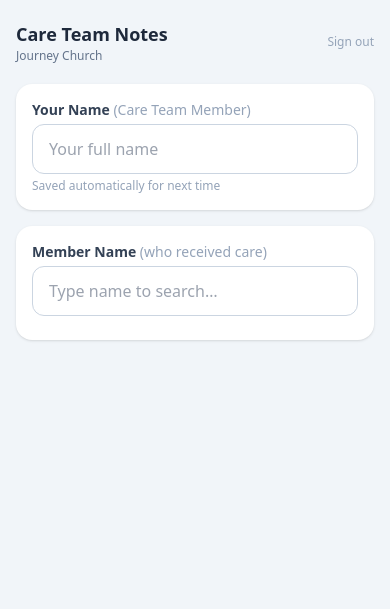
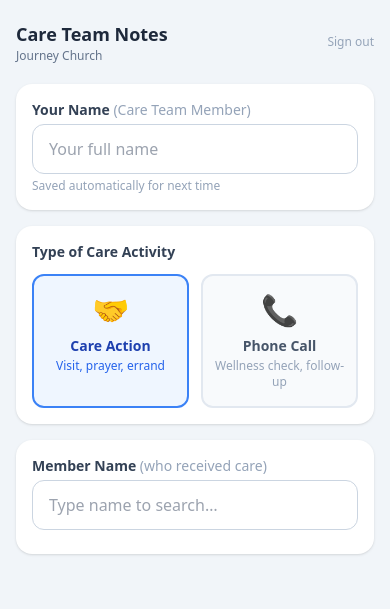
Before and after one commit to KK4ECR/journey-care-notes, a Flask app: page / in a window 390 px wide. Shown: the top 609 px of the page. Run offline with Flask 3, Linux system fonts and the light colour scheme; the visitor is signed in with stand-in values (Sample User, id 1); data that the repository does not hold is empty; some libraries are stand-ins or nearby versions.

Commit message:
Add note type selector, phone call category, email/phone in search results

```diff
--- a/app.py
+++ b/app.py
@@ -16,12 +16,15 @@ app.permanent_session_lifetime = timedelta(days=7)
 
 PCO_CLIENT_ID = os.environ.get('PCO_CLIENT_ID')
 PCO_SECRET = os.environ.get('PCO_SECRET')
+PCO_BASE = 'https://api.planningcenteronline.com'
+CARE_CATEGORY_NAME  = os.environ.get('CARE_CATEGORY_NAME',  'Care Team Actions')
+PHONE_CATEGORY_NAME = os.environ.get('PHONE_CATEGORY_NAME', 'Care Phone Calls')
+
+_category_cache = {}   # name -> id
+
+
 def get_pin():
     return os.environ.get('APP_PIN', '1234')
-PCO_BASE = 'https://api.planningcenteronline.com'
-CARE_CATEGORY_NAME = os.environ.get('CARE_CATEGORY_NAME', 'Care Team Actions')
-
-_category_cache = {}
 
 
 def pco_auth():
@@ -36,6 +39,41 @@ def require_auth(f):
         return f(*args, **kwargs)
     return decorated
 
+
+def get_or_create_category(name):
+    """Return the PCO note category ID for `name`, creating it if needed."""
+    if name in _category_cache:
+        return _category_cache[name]
+
+    resp = requests.get(
+        f'{PCO_BASE}/people/v2/note_categories',
+        params={'per_page': 100},
+        auth=pco_auth(),
+        timeout=10
+    )
+    if resp.ok:
+        for cat in resp.json().get('data', []):
+            if cat['attributes'].get('name') == name:
+                _category_cache[name] = cat['id']
+                return cat['id']
+
+    # Not found — create it
+    payload = {'data': {'type': 'NoteCategory', 'attributes': {'name': name}}}
+    resp = requests.post(
+        f'{PCO_BASE}/people/v2/note_categories',
+        json=payload,
+        auth=pco_auth(),
+        timeout=10
+    )
+    if resp.ok:
+        cat_id = resp.json()['data']['id']
+        _category_cache[name] = cat_id
+        return cat_id
+
+    return None
+
+
+# ── Routes ────────────────────────────────────────────────────
 
 @app.route('/')
 def index():
@@ -52,11 +90,21 @@ def login():
     return jsonify({'error': 'Incorrect PIN'}), 401
 
 
-
 @app.route('/api/logout', methods=['POST'])
 def logout():
     session.clear()
     return jsonify({'success': True})
+
+
+@app.route('/api/categories')
+@require_auth
+def get_categories():
+    care_id  = get_or_create_category(CARE_CATEGORY_NAME)
+    phone_id = get_or_create_category(PHONE_CATEGORY_NAME)
+    return jsonify({
+        'care':  {'id': care_id,  'name': CARE_CATEGORY_NAME},
+        'phone': {'id': phone_id, 'name': PHONE_CATEGORY_NAME},
+    })
 
 
 @app.route('/api/search')
@@ -68,7 +116,12 @@ def search_people():
 
     resp = requests.get(
         f'{PCO_BASE}/people/v2/people',
-        params={'where[search_name]': name, 'per_page': 20, 'order': 'last_name'},
+        params={
+            'where[search_name]': name,
+            'per_page': 20,
+            'order': 'last_name',
+            'include': 'emails,phone_numbers',
+        },
         auth=pco_auth(),
         timeout=10
     )
@@ -76,57 +129,57 @@ def search_people():
     if not resp.ok:
         return jsonify({'error': 'PCO search failed'}), 502
 
+    data = resp.json()
+
+    # Build lookup: (Type, id) -> attributes
+    included = {}
+    for item in data.get('included', []):
+        included[(item['type'], item['id'])] = item.get('attributes', {})
+
     people = []
-    for person in resp.json().get('data', []):
+    for person in data.get('data', []):
         attrs = person.get('attributes', {})
+        rels  = person.get('relationships', {})
+
+        # Primary email (fall back to first)
+        email = ''
+        for ref in rels.get('emails', {}).get('data', []):
+            ea = included.get(('Email', ref['id']), {})
+            if ea.get('primary') or not email:
+                email = ea.get('address', '')
+
+        # Primary phone (fall back to first)
+        phone = ''
+        for ref in rels.get('phone_numbers', {}).get('data', []):
+            pa = included.get(('PhoneNumber', ref['id']), {})
+            if pa.get('primary') or not phone:
+                phone = pa.get('number', '')
+
         people.append({
-            'id': person['id'],
-            'name': attrs.get('name', ''),
+            'id':         person['id'],
+            'name':       attrs.get('name', ''),
             'membership': attrs.get('membership', '') or attrs.get('status', ''),
+            'email':      email,
+            'phone':      phone,
         })
 
     return jsonify(people)
 
 
-@app.route('/api/care_category_id')
-@require_auth
-def get_care_category_id():
-    global _category_cache
-    if 'id' in _category_cache:
-        return jsonify(_category_cache)
-
-    resp = requests.get(
-        f'{PCO_BASE}/people/v2/note_categories',
-        params={'per_page': 100},
-        auth=pco_auth(),
-        timeout=10
-    )
-
-    if not resp.ok:
-        return jsonify({'error': 'Failed to fetch categories'}), 502
-
-    for cat in resp.json().get('data', []):
-        if cat['attributes'].get('name') == CARE_CATEGORY_NAME:
-            _category_cache = {'id': cat['id'], 'name': cat['attributes']['name']}
-            return jsonify(_category_cache)
-
-    _category_cache = {'id': None, 'name': None,
-                       'warning': f'Category "{CARE_CATEGORY_NAME}" not found in PCO'}
-    return jsonify(_category_cache)
-
-
 @app.route('/api/add_note', methods=['POST'])
 @require_auth
 def add_note():
-    body = request.get_json() or {}
-    person_id = body.get('person_id')
-    person_name = body.get('person_name', '')
-    note_text = body.get('note', '').strip()
-    category_id = body.get('category_id')
+    body             = request.get_json() or {}
+    person_id        = body.get('person_id')
+    note_text        = body.get('note', '').strip()
+    note_type        = body.get('note_type', 'care')   # 'care' or 'phone'
     care_member_name = body.get('care_member_name', '').strip()
 
     if not person_id or not note_text or not care_member_name:
         return jsonify({'error': 'Missing required fields'}), 400
+
+    category_name = PHONE_CATEGORY_NAME if note_type == 'phone' else CARE_CATEGORY_NAME
+    category_id   = get_or_create_category(category_name)
 
     full_note = f"Care Team Note by {care_member_name}:\n\n{note_text}"
 
@@ -136,7 +189,6 @@ def add_note():
             'attributes': {'note': full_note}
         }
     }
-
     if category_id:
         payload['data']['relationships'] = {
             'note_category': {
@@ -154,7 +206,7 @@ def add_note():
     if not resp.ok:
         return jsonify({'error': f'Failed to save note: {resp.text}'}), 502
 
-    return jsonify({'success': True})
+    return jsonify({'success': True, 'category': category_name})
 
 
 if __name__ == '__main__':
--- a/templates/index.html
+++ b/templates/index.html
@@ -56,7 +56,7 @@
     <div class="text-6xl mb-4">✅</div>
     <h2 class="text-xl font-bold text-slate-800 mb-2">Note Saved!</h2>
     <p class="text-slate-600 mb-1">Added to <span id="successName" class="font-semibold text-slate-800"></span>'s profile</p>
-    <p class="text-xs text-slate-400 mb-7">Filed under <em>Care Team Actions</em></p>
+    <p class="text-xs text-slate-400 mb-7">Filed under <em id="successCategory"></em></p>
     <button onclick="resetForm()"
             class="w-full bg-blue-600 text-white rounded-xl px-4 py-3 font-semibold hover:bg-blue-700 active:scale-95 transition-all">
       Add Another Note
@@ -77,13 +77,34 @@
       <p class="text-xs text-slate-400 mt-1">Saved automatically for next time</p>
     </div>
 
-    <!-- Step 2: Member search -->
+    <!-- Step 2: Note type -->
+    <div class="bg-white rounded-2xl shadow p-4 mb-4">
+      <label class="block text-sm font-semibold text-slate-700 mb-3">Type of Care Activity</label>
+      <div class="grid grid-cols-2 gap-3">
+
+        <button id="typeBtnCare" onclick="selectNoteType('care')"
+                class="flex flex-col items-center py-4 px-2 rounded-xl border-2 border-blue-500 bg-blue-50 transition-all active:scale-95">
+          <span class="text-3xl mb-2">🤝</span>
+          <p class="font-semibold text-sm text-blue-800">Care Action</p>
+          <p class="text-xs text-blue-600 mt-0.5 text-center">Visit, prayer, errand</p>
+        </button>
+
+        <button id="typeBtnPhone" onclick="selectNoteType('phone')"
+                class="flex flex-col items-center py-4 px-2 rounded-xl border-2 border-slate-200 bg-slate-50 transition-all active:scale-95">
+          <span class="text-3xl mb-2">📞</span>
+          <p class="font-semibold text-sm text-slate-600">Phone Call</p>
+          <p class="text-xs text-slate-400 mt-0.5 text-center">Wellness check, follow-up</p>
+        </button>
+
+      </div>
+    </div>
+
+    <!-- Step 3: Member search -->
     <div class="bg-white rounded-2xl shadow p-4 mb-4">
       <label class="block text-sm font-semibold text-slate-700 mb-1">
         Member Name <span class="font-normal text-slate-400">(who received care)</span>
       </label>
 
-      <!-- Search input -->
       <div class="relative">
         <input id="searchInput" type="search" placeholder="Type name to search…"
                autocomplete="off" autocorrect="off" spellcheck="false"
@@ -101,9 +122,10 @@
         <div>
           <p class="font-semibold text-blue-800" id="selectedName"></p>
           <p class="text-xs text-blue-500" id="selectedMembership"></p>
+          <p class="text-xs text-slate-500 mt-0.5" id="selectedContact"></p>
         </div>
         <button onclick="clearSelection()"
-                class="ml-3 text-blue-400 hover:text-blue-700 text-sm font-medium transition-colors">
+                class="ml-3 text-blue-400 hover:text-blue-700 text-sm font-medium transition-colors flex-shrink-0">
           ✕ Change
         </button>
       </div>
@@ -112,11 +134,13 @@
       <div id="searchResults" class="mt-2 space-y-1"></div>
     </div>
 
-    <!-- Step 3: Note -->
+    <!-- Step 4: Note -->
     <div id="noteSection" class="hidden bg-white rounded-2xl shadow p-4 mb-4 fade-in">
-      <label class="block text-sm font-semibold text-slate-700 mb-1">Care Team Activity Note</label>
+      <label class="block text-sm font-semibold text-slate-700 mb-1">
+        Note <span id="noteSectionLabel" class="font-normal text-slate-400"></span>
+      </label>
       <textarea id="noteText" rows="6"
-                placeholder="Describe the care activity — e.g. 'Visited John at home on May 21. He is recovering well from surgery and appreciated the prayer time together.'"
+                placeholder="Describe what happened…"
                 class="w-full border border-slate-300 rounded-xl px-4 py-3 text-slate-800 focus:outline-none focus:ring-2 focus:ring-blue-500 resize-none leading-relaxed"></textarea>
 
       <div id="submitError" class="hidden mt-2 text-red-600 text-sm"></div>
@@ -133,12 +157,17 @@
 <script>
   let selectedPersonId   = null;
   let selectedPersonName = null;
-  let careCategoryId     = null;
+  let selectedNoteType   = 'care';
+  let noteCategories     = { care: null, phone: null };
   let searchTimer        = null;
+
+  const placeholders = {
+    care:  "Describe the care activity — e.g. 'Visited John at home on May 21. He is recovering well from surgery and appreciated the prayer time together.'",
+    phone: "Describe the call — e.g. 'Called to check in after his procedure. He is doing well and mentioned he could use a grocery run this week.'"
+  };
 
   // ── Initialisation ──────────────────────────────────────
   window.addEventListener('DOMContentLoaded', () => {
-    // Restore caregiver name
     const saved = localStorage.getItem('caregiverName');
     if (saved) document.getElementById('caregiverName').value = saved;
 
@@ -161,14 +190,14 @@
     });
 
     {% if authenticated %}
-    fetchCategoryId();
+    fetchCategories();
     {% endif %}
   });
 
   // ── PIN auth ────────────────────────────────────────────
   async function submitPin() {
-    const pin    = document.getElementById('pinInput').value;
-    const errEl  = document.getElementById('pinError');
+    const pin   = document.getElementById('pinInput').value;
+    const errEl = document.getElementById('pinError');
     errEl.classList.add('hidden');
 
     const resp = await fetch('/api/login', {
@@ -180,7 +209,7 @@
     if (resp.ok) {
       document.getElementById('pinScreen').classList.add('hidden');
       document.getElementById('mainApp').classList.remove('hidden');
-      fetchCategoryId();
+      fetchCategories();
     } else {
       errEl.textContent = 'Incorrect PIN. Please try again.';
       errEl.classList.remove('hidden');
@@ -195,14 +224,51 @@
     document.getElementById('pinInput').value = '';
   }
 
-  // ── Fetch care category ─────────────────────────────────
-  async function fetchCategoryId() {
+  // ── Note type selector ──────────────────────────────────
+  function selectNoteType(type) {
+    selectedNoteType = type;
+
+    const careBtn  = document.getElementById('typeBtnCare');
+    const phoneBtn = document.getElementById('typeBtnPhone');
+
+    if (type === 'care') {
+      careBtn.className  = 'flex flex-col items-center py-4 px-2 rounded-xl border-2 border-blue-500 bg-blue-50 transition-all active:scale-95';
+      careBtn.querySelector('p').className = 'font-semibold text-sm text-blue-800';
+      careBtn.querySelectorAll('p')[1].className = 'text-xs text-blue-600 mt-0.5 text-center';
+
+      phoneBtn.className = 'flex flex-col items-center py-4 px-2 rounded-xl border-2 border-slate-200 bg-slate-50 transition-all active:scale-95';
+      phoneBtn.querySelector('p').className = 'font-semibold text-sm text-slate-600';
+      phoneBtn.querySelectorAll('p')[1].className = 'text-xs text-slate-400 mt-0.5 text-center';
+    } else {
+      phoneBtn.className = 'flex flex-col items-center py-4 px-2 rounded-xl border-2 border-blue-500 bg-blue-50 transition-all active:scale-95';
+      phoneBtn.querySelector('p').className = 'font-semibold text-sm text-blue-800';
+      phoneBtn.querySelectorAll('p')[1].className = 'text-xs text-blue-600 mt-0.5 text-center';
+
+      careBtn.className  = 'flex flex-col items-center py-4 px-2 rounded-xl border-2 border-slate-200 bg-slate-50 transition-all active:scale-95';
+      careBtn.querySelector('p').className = 'font-semibold text-sm text-slate-600';
+      careBtn.querySelectorAll('p')[1].className = 'text-xs text-slate-400 mt-0.5 text-center';
+    }
+
+    // Update note label and placeholder
+    const label = document.getElementById('noteSectionLabel');
+    const textarea = document.getElementById('noteText');
+    if (type === 'care') {
+      label.textContent = '(Care Team Action)';
+      textarea.placeholder = placeholders.care;
+    } else {
+      label.textContent = '(Phone Call)';
+      textarea.placeholder = placeholders.phone;
+    }
+  }
+
+  // ── Fetch categories ────────────────────────────────────
+  async function fetchCategories() {
     try {
-      const resp = await fetch('/api/care_category_id');
+      const resp = await fetch('/api/categories');
       if (resp.ok) {
         const data = await resp.json();
-        careCategoryId = data.id;
-        if (data.warning) console.warn('[PCO]', data.warning);
+        noteCategories.care  = data.care.id;
+        noteCategories.phone = data.phone.id;
       }
     } catch (e) { /* non-fatal */ }
   }
@@ -225,17 +291,23 @@
         return;
       }
 
-      container.innerHTML = people.map(p => `
-        <button data-pid="${esc(p.id)}" data-name="${esc(p.name)}" data-membership="${esc(p.membership || '')}"
-                class="w-full text-left px-4 py-3 rounded-xl border border-slate-100 bg-slate-50 hover:bg-blue-50 hover:border-blue-200 active:scale-95 transition-all fade-in">
-          <p class="font-semibold text-slate-800">${esc(p.name)}</p>
-          ${p.membership ? `<p class="text-xs text-slate-400 mt-0.5">${esc(p.membership)}</p>` : ''}
-        </button>
-      `).join('');
+      container.innerHTML = people.map(p => {
+        const contact = [p.email, p.phone].filter(Boolean).join(' · ');
+        return `
+          <button data-pid="${esc(p.id)}" data-name="${esc(p.name)}"
+                  data-membership="${esc(p.membership || '')}"
+                  data-email="${esc(p.email || '')}" data-phone="${esc(p.phone || '')}"
+                  class="w-full text-left px-4 py-3 rounded-xl border border-slate-100 bg-slate-50 hover:bg-blue-50 hover:border-blue-200 active:scale-95 transition-all fade-in">
+            <p class="font-semibold text-slate-800">${esc(p.name)}</p>
+            ${p.membership ? `<p class="text-xs text-slate-400 mt-0.5">${esc(p.membership)}</p>` : ''}
+            ${contact ? `<p class="text-xs text-slate-500 mt-0.5">${esc(contact)}</p>` : ''}
+          </button>`;
+      }).join('');
 
       container.querySelectorAll('button').forEach(btn => {
         btn.addEventListener('click', () =>
-          selectPerson(btn.dataset.pid, btn.dataset.name, btn.dataset.membership)
+          selectPerson(btn.dataset.pid, btn.dataset.name, btn.dataset.membership,
+                       btn.dataset.email, btn.dataset.phone)
         );
       });
     } catch (e) {
@@ -244,15 +316,23 @@
   }
 
   // ── Select / deselect ───────────────────────────────────
-  function selectPerson(id, name, membership) {
+  function selectPerson(id, name, membership, email, phone) {
     selectedPersonId   = id;
     selectedPersonName = name;
 
     document.getElementById('selectedName').textContent       = name;
     document.getElementById('selectedMembership').textContent = membership;
+
+    const contact = [email, phone].filter(Boolean).join(' · ');
+    document.getElementById('selectedContact').textContent = contact;
+
     document.getElementById('selectedPerson').classList.remove('hidden');
     document.getElementById('searchResults').innerHTML = '';
     document.getElementById('searchInput').value = '';
+
+    // Update note label to match current type
+    const label = document.getElementById('noteSectionLabel');
+    label.textContent = selectedNoteType === 'phone' ? '(Phone Call)' : '(Care Team Action)';
 
     const noteSection = document.getElementById('noteSection');
     noteSection.classList.remove('hidden');
@@ -305,7 +385,7 @@
           person_id:        selectedPersonId,
           person_name:      selectedPersonName,
           note:             noteText,
-          category_id:      careCategoryId,
+          note_type:        selectedNoteType,
           care_member_name: caregiverName
         })
       });
@@ -314,7 +394,9 @@
       btn.disabled    = false;
 
       if (resp.ok) {
-        document.getElementById('successName').textContent = selectedPersonName;
+        const data = await resp.json();
+        document.getElementById('successName').textContent     = selectedPersonName;
+        document.getElementById('successCategory').textContent = data.category || (selectedNoteType === 'phone' ? 'Care Phone Calls' : 'Care Team Actions');
         document.getElementById('noteForm').classList.add('hidden');
         document.getElementById('successScreen').classList.remove('hidden');
         window.scrollTo({ top: 0, behavior: 'smooth' });
@@ -343,6 +425,8 @@
     document.getElementById('noteSection').classList.add('hidden');
     document.getElementById('noteText').value = '';
     document.getElementById('submitError').classList.add('hidden');
+    // Reset type to Care Action
+    selectNoteType('care');
     window.scrollTo({ top: 0, behavior: 'smooth' });
   }
 
```
